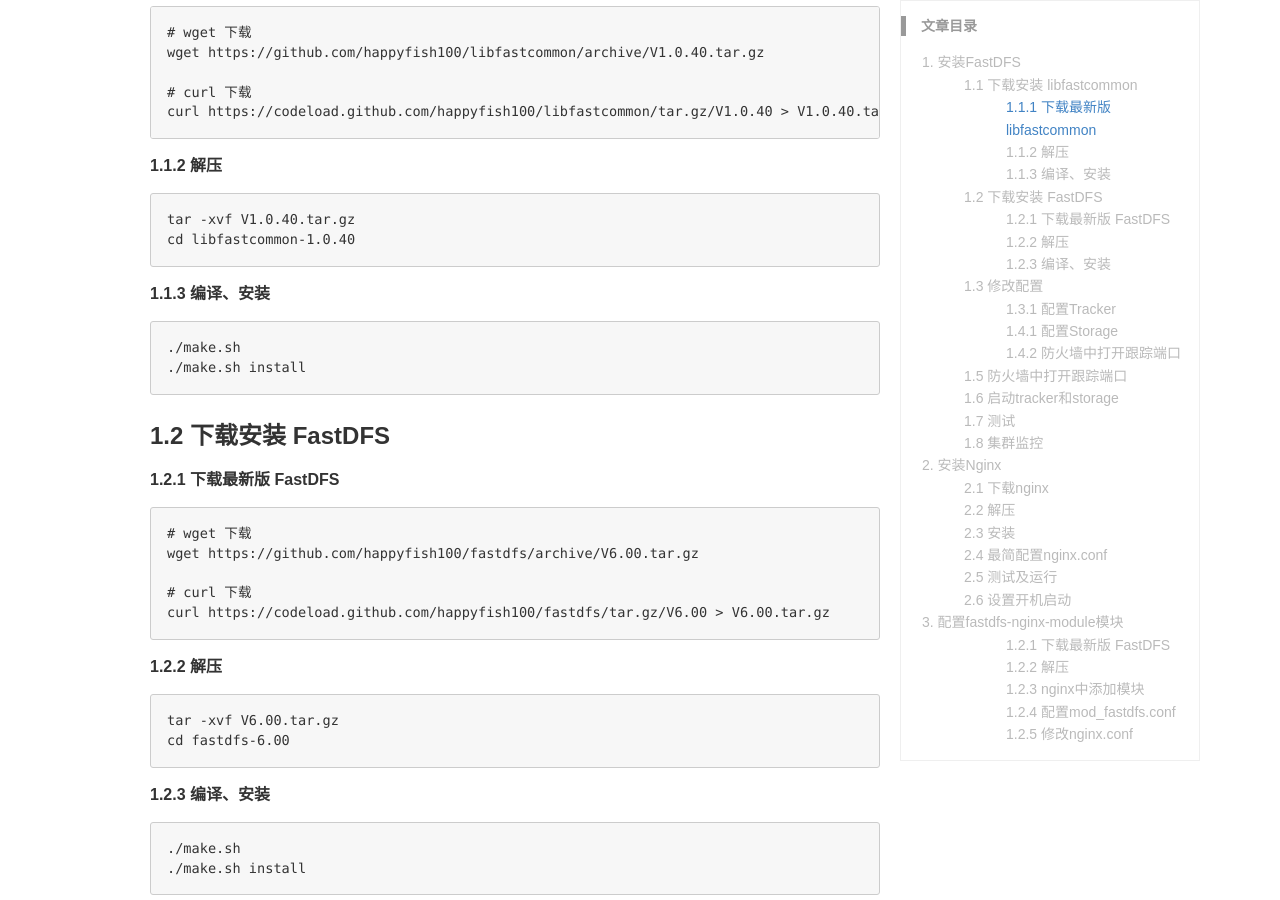
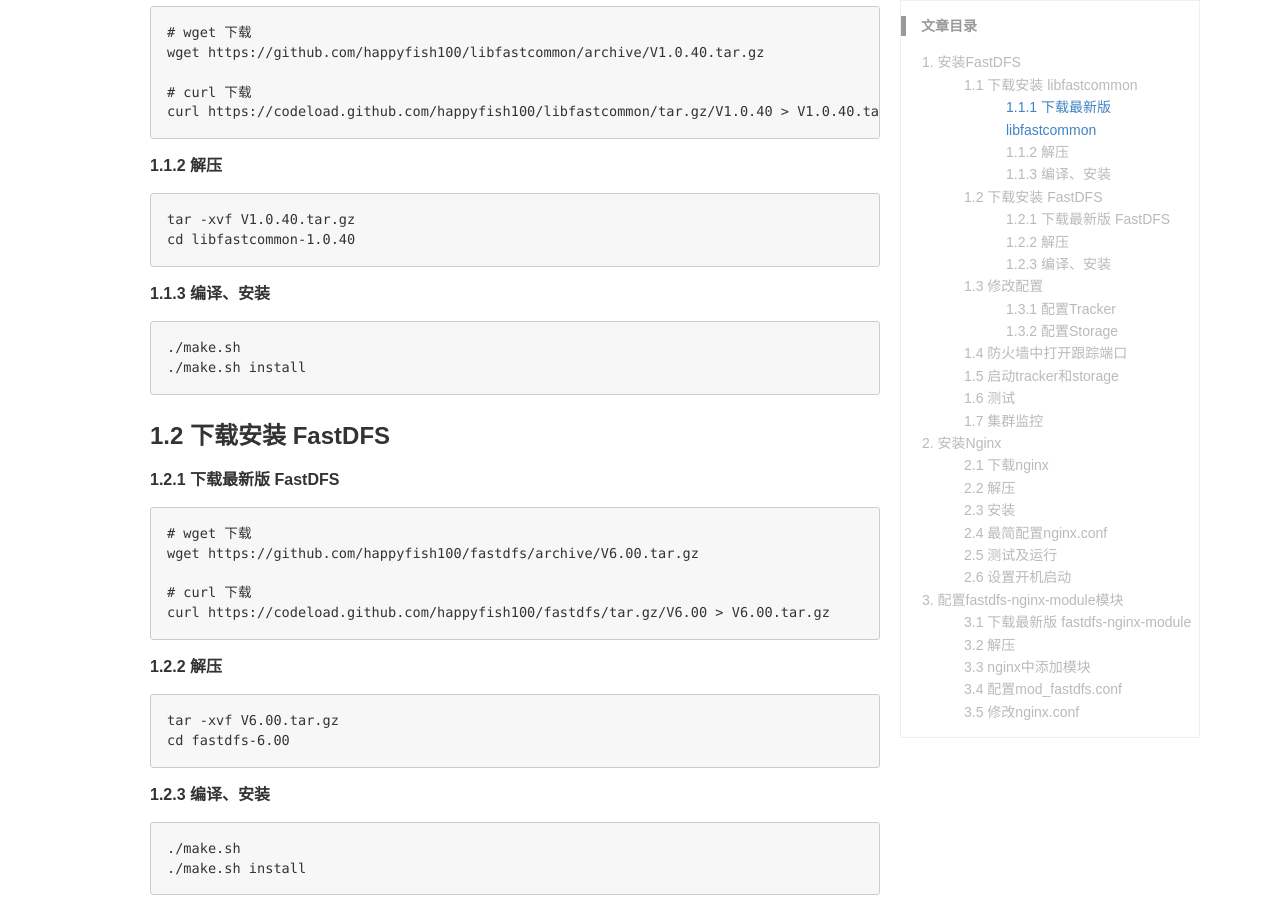
Before and after one commit to wangguanquan/wangguanquan.github.io, a Jekyll site: the page built from _posts/2019-10-18-install fastfdfs.md, in a window 1280 px wide and 900 px high, scrolled down 423 px. Built offline with Jekyll 4.4.1, drawn with Linux system fonts in a browser that asks for light colours; some of the changed text lies outside the part shown.

Commit message:
Modify code style

````diff
--- a/_posts/2019-10-18-install fastfdfs.md
+++ b/_posts/2019-10-18-install fastfdfs.md
@@ -96,7 +96,7 @@ run_by_user=
 http.server_port=3315
 ```
 
-##### 1.4.1 配置Storage
+##### 1.3.2 配置Storage
 
 ```
 sudo cp storage.conf.sample storage.conf
@@ -119,19 +119,7 @@ tracker_server=tracker.server2:22122
 http.server_port=8888
 ```
 
-##### 1.4.2 防火墙中打开跟踪端口
-
-```
-sudo vim /etc/sysconfig/iptables
-
-添加如下端口行：
--A INPUT -m state --state NEW -m tcp -p tcp --dport 22122 -j ACCEPT
-
-重启防火墙：
-sudo service iptables restart
-```
-
-### 1.5 防火墙中打开跟踪端口
+### 1.4 防火墙中打开跟踪端口
 
 ```
 sudo vim /etc/sysconfig/iptables
@@ -213,7 +201,7 @@ example file url: http://xxx.xxx.xxx.xxx/group1/M00/00/00/wKgHhl2pVruARflDAAHI8L
 
 删除测试文件`fdfs_test /etc/fdfs/client.conf delete group1 M00/00/00/wKgHhl2pVruARflDAAHI8Ld-dIU264.png`
 
-### 1.8 集群监控
+### 1.7 集群监控
 可以通过fdfs_monitor监控当前集群情况
 ```
 fdfs_monitor /etc/fdfs/client.conf
@@ -342,7 +330,7 @@ FastDFS 通过 Tracker 服务器，将文件放在 Storage 服务器存储，
 客户端如果用这个文件 ID 在 192.168.100.2 上取文件,就会出现文件无法访问的错误。
 而 fastdfs-nginx-module 可以重定向文件链接到源服务器取文件，避免客户端由于复制延迟导致的文件无法访问错误。
 
-##### 1.2.1 下载最新版 FastDFS
+### 3.1 下载最新版 fastdfs-nginx-module
 ```
 # wget 下载
 wget https://github.com/happyfish100/fastdfs-nginx-module/archive/V1.20.tar.gz
@@ -351,13 +339,13 @@ wget https://github.com/happyfish100/fastdfs-nginx-module/archive/V1.20.tar.gz
 curl https://codeload.github.com/happyfish100/fastdfs-nginx-module/tar.gz/V1.20 > V1.20.tar.gz
 ```
 
-##### 1.2.2 解压
+### 3.2 解压
 
 ```
 tar -xvf V1.20.tar.gz
 ```
 
-##### 1.2.3 nginx中添加模块
+### 3.3 nginx中添加模块
 
 ```
 # 先跳到第2步下载的nginx源码中
@@ -385,7 +373,7 @@ In file included from ../fastdfs-nginx-module-1.20/src/ngx_http_fastdfs_module.c
 值修改为本机的include目录，比如我机器fastdfs include文件放在/usr/include/fastdfs目录，那将`/usr/include`
 添换原来的`ngx_module_incs`和`CORE_INCS`，并重新执行[1.2.3](#1.2.3)即可。
 
-##### 1.2.4 配置mod_fastdfs.conf
+### 3.4 配置mod_fastdfs.conf
 复制 fastdfs-nginx-module 源码中的配置文件到/etc/fdfs 目录， 并修改
 
 ```
@@ -410,7 +398,7 @@ cd /opt/soft/fastdfs-5.12/conf
 sudo cp anti-steal.jpg http.conf mime.types /etc/fdfs/
 ```
 
-##### 1.2.5 修改nginx.conf
+### 3.5 修改nginx.conf
 ```
 cd /usr/local/nginx
 # 配置配置文件
````
Also changed, not shown: other parts of _posts/2019-10-18-install fastfdfs.md (+2 -2 lines).
